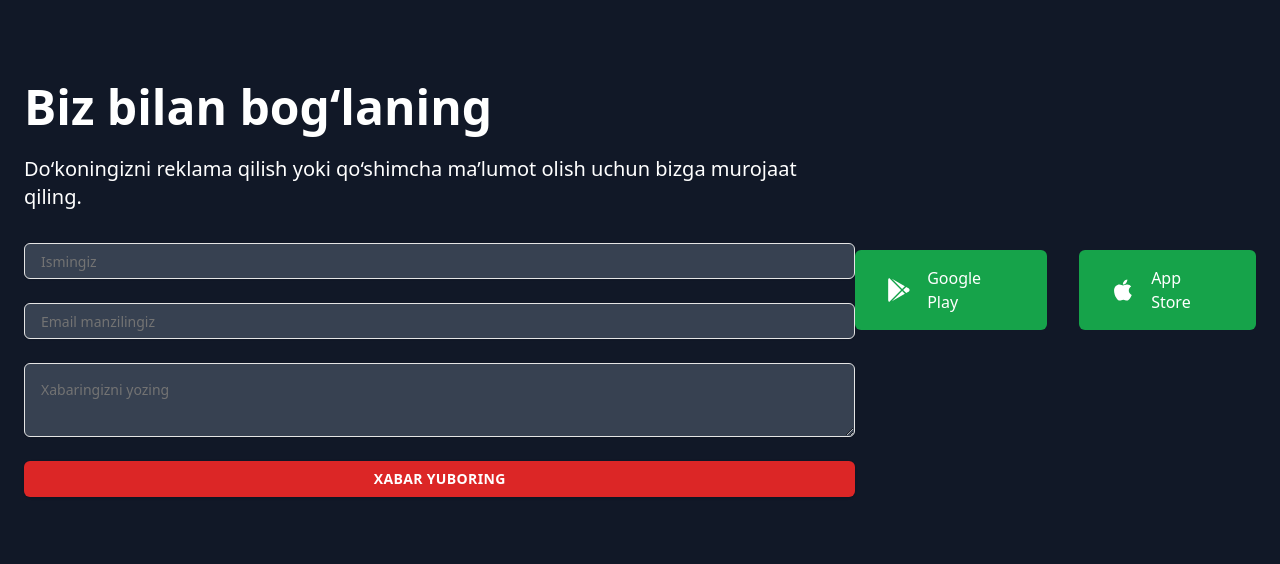
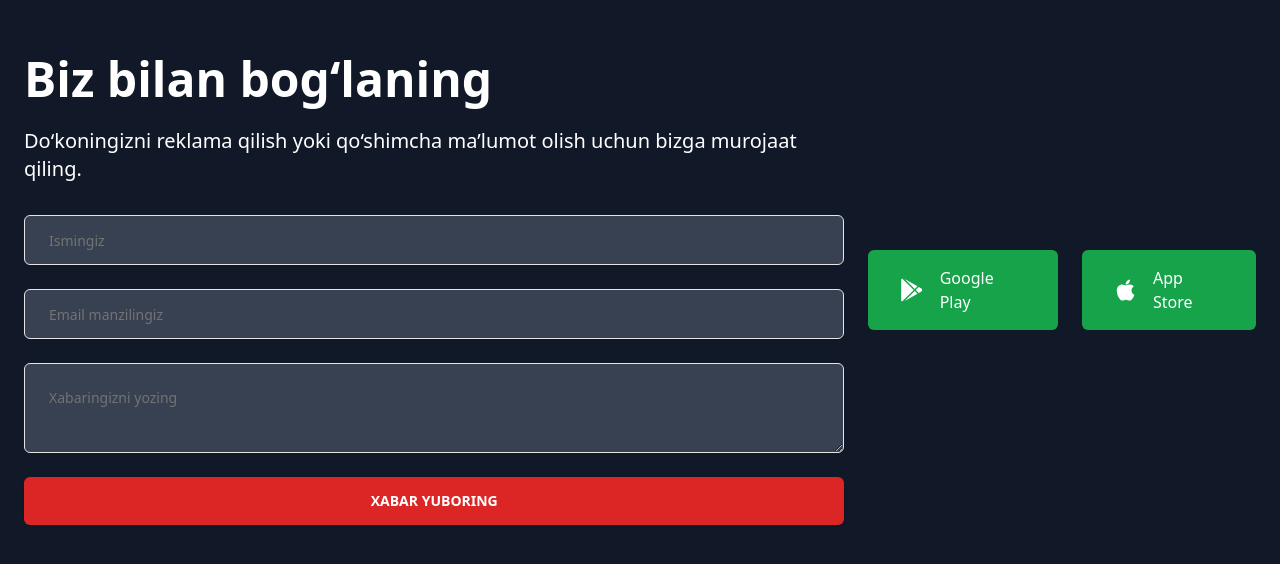
Before and after one commit to Javoxir0203/olov-fornt, a Next.js app: page / in a window 1280 px wide. Shown: the part 910-1474 px from the top of the page. Built offline with nearby package versions, Linux system fonts and the light colour scheme.

Commit message:
next errors

```diff
--- a/app/page.tsx
+++ b/app/page.tsx
@@ -74,23 +74,23 @@ const LandingPage = () => {
 			</div>
 
 			{/* Contact Section */}
-			<section className='py-12 px-6 h-screen bg-gray-900 flex flex-col lg:flex-row items-center justify-between'>
+			<section className='py-12 px-6 gap-4 md:gap-6 h-screen bg-gray-900 flex flex-col lg:flex-row items-center justify-between'>
 				{/* Left Section - Contact Form */}
 				<div className='max-w-4xl mx-auto text-center md:text-left'>
 					<h2 className='text-3xl sm:text-4xl lg:text-5xl font-bold mb-6'>Biz bilan bog‘laning</h2>
 					<p className='text-lg sm:text-xl leading-relaxed mb-8'>Do‘koningizni reklama qilish yoki qo‘shimcha ma’lumot olish uchun bizga murojaat qiling.</p>
-					<form className='grid gap-6'>
-						<Input type='text' placeholder='Ismingiz' className='w-full p-4 bg-gray-700 text-white rounded-md' />
-						<Input type='email' placeholder='Email manzilingiz' className='w-full p-4 bg-gray-700 text-white rounded-md' />
-						<Textarea placeholder='Xabaringizni yozing' className='w-full p-4 bg-gray-700 text-white rounded-md' />
-						<Button type='submit' className='py-3 px-6 bg-red-600 hover:bg-red-700 rounded-md text-white font-bold uppercase tracking-wide transition duration-300'>
+					<form className='grid gap-4 md:gap-6'>
+						<Input type='text' placeholder='Ismingiz' className='w-full p-6 bg-gray-700 text-white rounded-md' />
+						<Input type='email' placeholder='Email manzilingiz' className='w-full p-6 bg-gray-700 text-white rounded-md' />
+						<Textarea placeholder='Xabaringizni yozing' className='w-full p-6 bg-gray-700 text-white rounded-md' />
+						<Button type='submit' className='py-6 px-6 bg-red-600 hover:bg-red-700 rounded-md text-white font-bold uppercase'>
 							Xabar yuboring
 						</Button>
 					</form>
 				</div>
 
 				{/* Android and iOS Download Section */}
-				<div className=' flex flex-col md:flex-row justify-center gap-8'>
+				<div className='flex flex-col md:flex-row justify-center gap-4 md:gap-6'>
 					<Link href={'https://play.google.com/store/games'}>
 						<p className='bg-green-600 hover:bg-green-700 text-white px-8 py-4 rounded-md flex items-center space-x-4'>
 							<FaGooglePlay className='text-2xl' />
```
